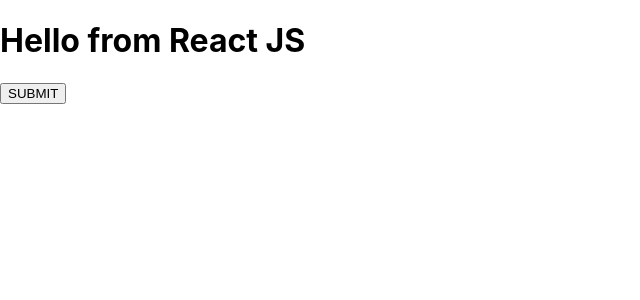
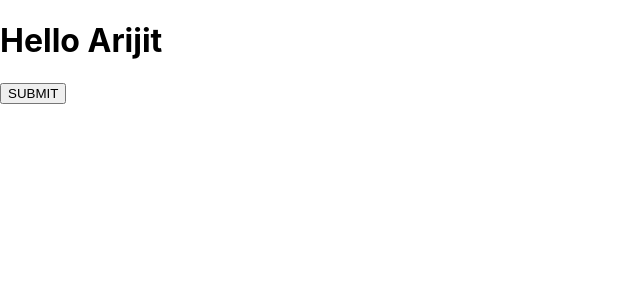
Before and after one commit to arijitdas0211/git_myReactJS, a React (Create React App) app in the folder firstapp/: page / in a window 1280 px wide. Shown: the top 300 px of the page, without its empty margins (0-640 px from the left). Built offline with nearby package versions, Linux system fonts and the light colour scheme.

Commit message:
UPdates App.js Variable

```diff
--- a/firstapp/src/App.js
+++ b/firstapp/src/App.js
@@ -1,9 +1,10 @@
 import Button from "./Button";
 
 export default function App() {
+  const name = "Arijit";
   return (
     <>
-      <h1>Hello from React JS</h1>
+      <h1>Hello {name}</h1>
       <Button />
     </>
   )
```
